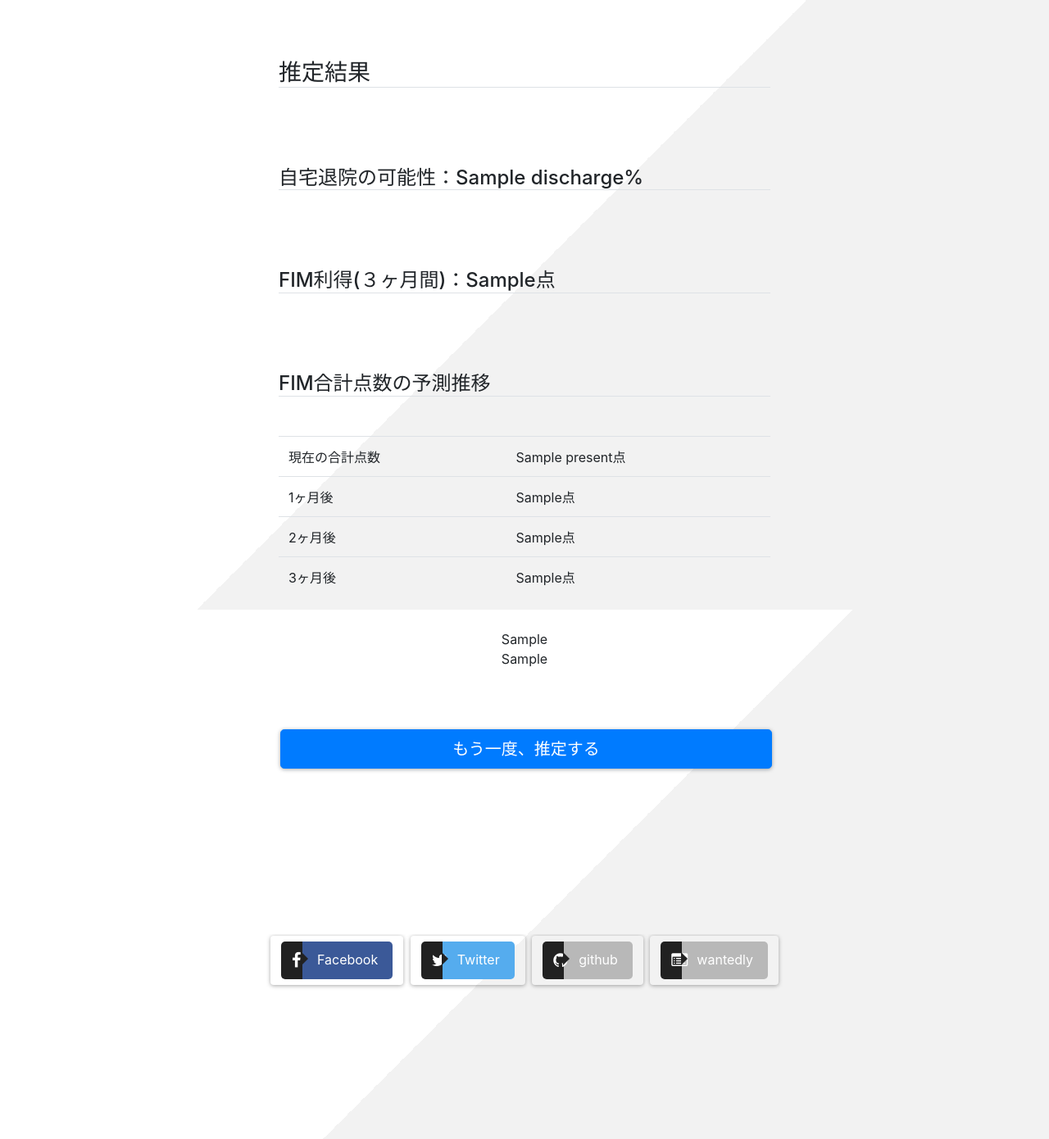
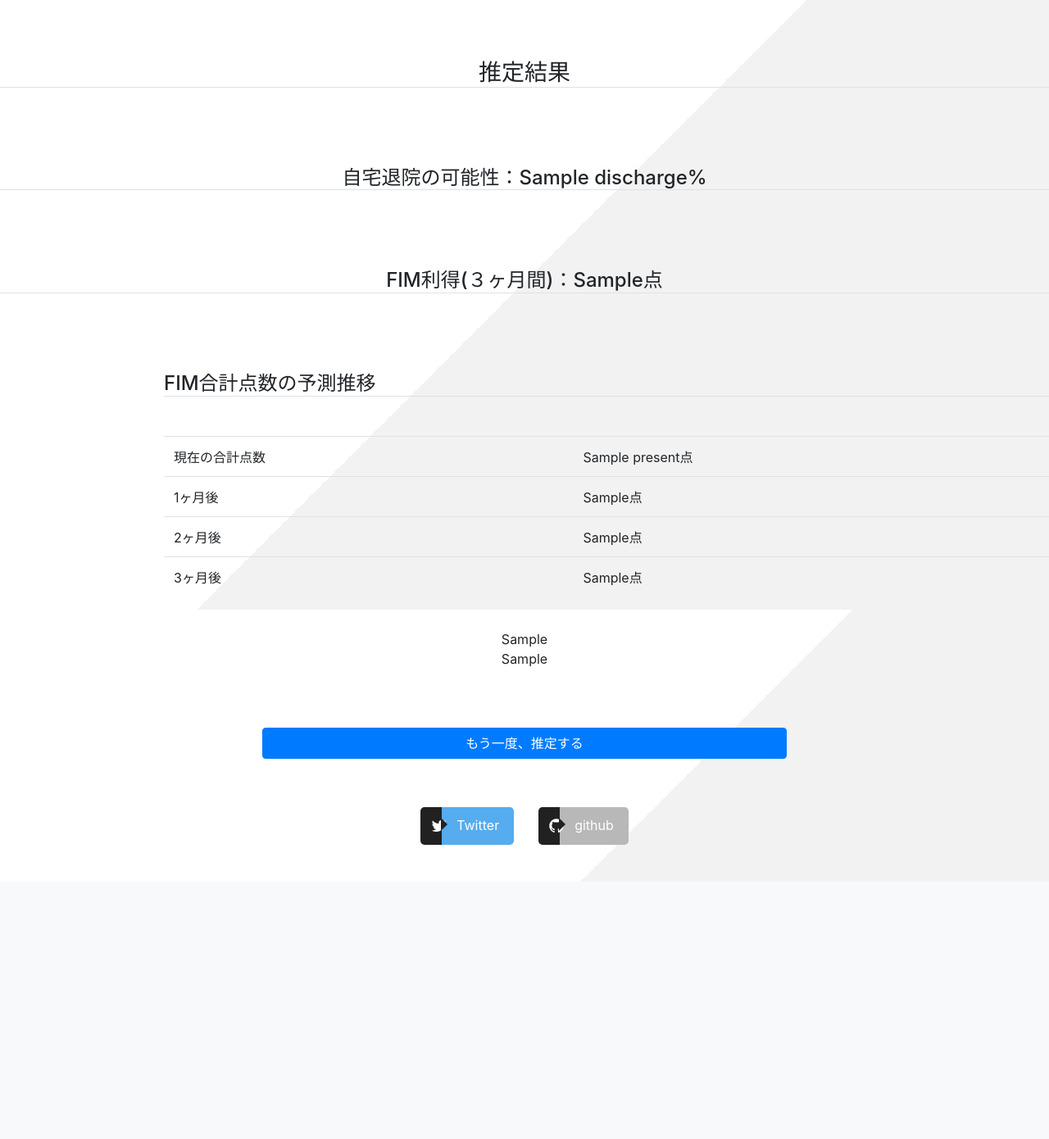
Before and after one commit to tomoyasu-sano/portfolio_predict_fim, a Django app: template predict_fim_app/templates/predict_fim_app/result.html in a window 1280 px wide. Shown: the part 56-1446 px from the top of the page at 82% size. After the commit the page ends 1087 px from the top, so only its background shows below. Run offline with Django 3.2, Linux system fonts and the light colour scheme; the template is opened without the code that fills it: most values are stand-ins (such as "Sample title", 1, 10 or a date in 2020); some libraries are stand-ins or nearby versions.

Commit message:
make resposible design

```diff
--- a/predict_fim_app/static/predict_fim_app/custom.css
+++ b/predict_fim_app/static/predict_fim_app/custom.css
@@ -14,15 +14,19 @@
 }
 
 h1 {font-size:1.5em;margin-bottom:55px;}
+ul {
+  list-style-type: none;
+}
 
 #social-platforms {
-  position:relative;
   top:100px;
   top:25vh;
   font-size:1rem;
   text-align:center;
-  height:250px;
+  height:100px;
+  margin-top: 50px;
   overflow:hidden;
+  justify-content: center;
 }
 
 /*Pen code from this point on*/
@@ -32,20 +36,11 @@
   font-size:.8em;
   display:inline-block;
   border-radius:5px;
-  box-shadow: 0 1px 5px 0 rgba(0, 0, 0, 0.35);
   margin:2px;
   -webkit-transition:all .5s;
   -moz-transition:all .5s;
   transition:all .5s;
   overflow:hidden
-}
-
-.btn:hover {
-  box-shadow: 0 5px 15px 0 rgba(0, 0, 0, 0.45);
-}
-
-.btn:focus {
-  box-shadow: 0 3px 10px 0 rgba(0, 0, 0, 0.4);
 }
 
 .btn > span,.btn-icon > i {
@@ -95,6 +90,11 @@
   border-radius:0 5px 5px 0
 }
 
+.submit-btn {
+  margin: 0 auto;
+  width: 50%;
+}
+
 /*Facebook*/
 .btn-facebook:hover > i,.btn-facebook:focus > i {
   color:#3b5998
@@ -140,9 +140,9 @@
   background:#007bb6
 }
 
-
 .hoge { text-align: center; }
 
+.padding-left { padding-left: 100px;}
 
 @media screen and (min-width: 767px) { /*ウィンドウ幅が767px以上の場合に適用*/
 
@@ -157,3 +157,22 @@
   height: auto;
   }
 }
+
+@media screen and (min-width: 800px) {
+  .padding-left {
+    padding-left: 640px;
+  }
+ }
+
+ @media screen and (min-width: 800px) {
+  .padding-left-small {
+    padding-left: 200px;
+  }
+ }
+
+ @media screen and (max-width: 800px) {
+  .padding-left, .padding-left-small, .graph {
+    padding-left: 50px;
+    height: 360px;
+  }
+ }
--- a/predict_fim_app/templates/base.html
+++ b/predict_fim_app/templates/base.html
@@ -2,7 +2,7 @@
 <link rel="stylesheet" type="text/css" href="{% static 'predict_fim_app/custom.css' %}">
 
 <!doctype html>
-<html lang="en">
+<html lang="ja">
   <head>
     <meta name=”viewport” content=”width=device-width, initial-scale=1”>
     <!-- Required meta tags -->
@@ -69,13 +69,12 @@
         </div>
     </div>
     -->
-    <div id="social-platforms">
 
-      <a class="btn btn-icon btn-facebook" href="https://www.facebook.com/tomoyasu.sano.1"><i class="fa fa-facebook"></i><span>Facebook</span></a>
+    <div id="social-platforms" class="d-flex flex-wrap">
       <a class="btn btn-icon btn-twitter" href="https://twitter.com/home?lang=ja"><i class="fa fa-twitter"></i><span>Twitter</span></a>
       <a class="btn btn-icon btn-github" href="https://github.com/tomoyasu-sano"><i class="fa fa-github"></i><span>github</span></a>
-      <a class="btn btn-icon btn-list-alt" href="https://www.wantedly.com/users/18221620"><i class="fa fa-list-alt"></i><span>wantedly</span></a>
     </div>
+
 
 
 
--- a/predict_fim_app/templates/predict_fim_app/result.html
+++ b/predict_fim_app/templates/predict_fim_app/result.html
@@ -2,18 +2,22 @@
 {% extends "base.html" %}
 {% block body %}
 
-<div class="mx-auto" style="width: 600px;">
+
 
  <script src="https://cdn.plot.ly/plotly-latest.min.js"></script>
 <div>
-    <h3 class="mt-4 mb-5 border-bottom"> 推定結果</h3>
+        <h3 class="mt-4 mb-5 border-bottom text-center" > 推定結果</h3>
 
         <br>
-    <h4 class="mt-4 mb-5 border-bottom"> 自宅退院の可能性：{{ discharge }}%</h4>
+    <div class="mx-auto">
+        <h4 class="mt-4 mb-5 border-bottom text-center"> 自宅退院の可能性：{{ discharge }}%</h4>
         <br>
-    <h4 class="mt-4 mb-5 border-bottom"> FIM利得(３ヶ月間)：{{ fim_profit }}点</h4>
+        <h4 class="mt-4 mb-5 border-bottom text-center"> FIM利得(３ヶ月間)：{{ fim_profit }}点</h4>
         <br>
+    </div>
+    <div class="padding-left-small">
         <h4 class="mt-4 mb-5 border-bottom"> FIM合計点数の予測推移</h4>
+
         <table class="table">
             <tr>
                 <td>現在の合計点数</td>
@@ -33,21 +37,25 @@
             </tr>
         </table>
     </div>
+
 </div>
 <br>
+<div class="graph">
     {% autoescape off %}
     <center>{{ fig_graph_html }} </center>
     {% endautoescape %}
-
+</div>
 
     {% autoescape off %}
     <center>{{ fig_table_html }}</center>
     {% endautoescape %}
 
-<div class="mx-auto" style="width: 600px;">
 <br>
 <br>
 <br>
- <a href = "{% url 'predict' %}"　type="button" class="btn btn-primary btn-lg btn-block">もう一度、推定する</a>
+<div class="mx-auto">
+    <div class="d-flex justify-content-center">
+    <a href = "{% url 'predict' %}"　type="button" class="btn btn-primary submit-btn">もう一度、推定する</a>
+    </div>
 </div>
 {% endblock %}
--- a/predict_fim_app/views.py
+++ b/predict_fim_app/views.py
@@ -89,11 +89,11 @@
     from plotly.offline import plot
     import plotly.figure_factory as ff
     df_graph = pd.DataFrame(np.array(df_sum_score), index=["現在", "１ヶ月後予測", "2ヶ月後予測", "3ヶ月後予測"], columns=["FIM合計点数"])
-    fig_graph = px.line(df_graph,x=df_graph.index, y="FIM合計点数",  title='FIM合計点の予測', hover_name=df_graph.index,width=960, height=480)
+    fig_graph = px.line(df_graph,x=df_graph.index, y="FIM合計点数",  title='FIM合計点の予測', hover_name=df_graph.index)
     fig_graph_html = plot(fig_graph, output_type='div', include_plotlyjs=False)
 
     fig_table = ff.create_table(df_score, height_constant=30,index=True,index_title='FIM 項目')
-    fig_table.layout.width=960
+    #fig_table.layout.width=400
     fig_table_html = plot(fig_table, output_type='div', include_plotlyjs=False)
 
 
@@ -146,7 +146,7 @@
     # 合計点数と各項目をdataframe化
     df_sum_score = [sum_0M_score, sum_1M_score,sum_2M_score,sum_3M_score]
     df_score = pd.concat([score_0M, score_1M, score_2M, score_3M]).T
-    df_score.columns = ["現在", "１ヶ月後予測", "2ヶ月後予測", "3ヶ月後予測"]
+    df_score.columns = ["現在", "１ヶ月後", "2ヶ月後", "3ヶ月後"]
 
     # FIM利得計算
     fim_enter = score_0M[fim_motor_item].sum(axis=1)
```
Also changed, not shown: predict_fim_app/templates/predict_fim_app/predict.html (+9 -6 lines), db.sqlite3. Lines whose indentation alone changed are shown as unchanged.
